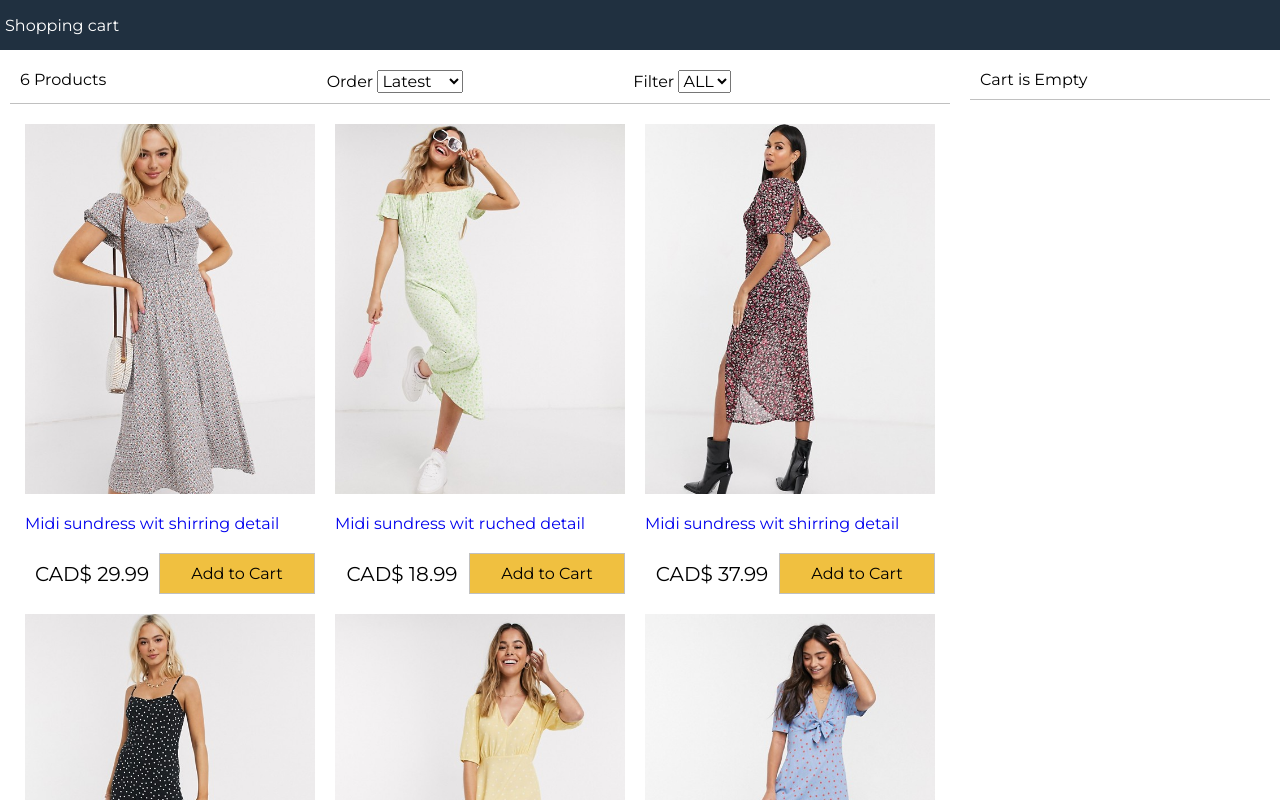
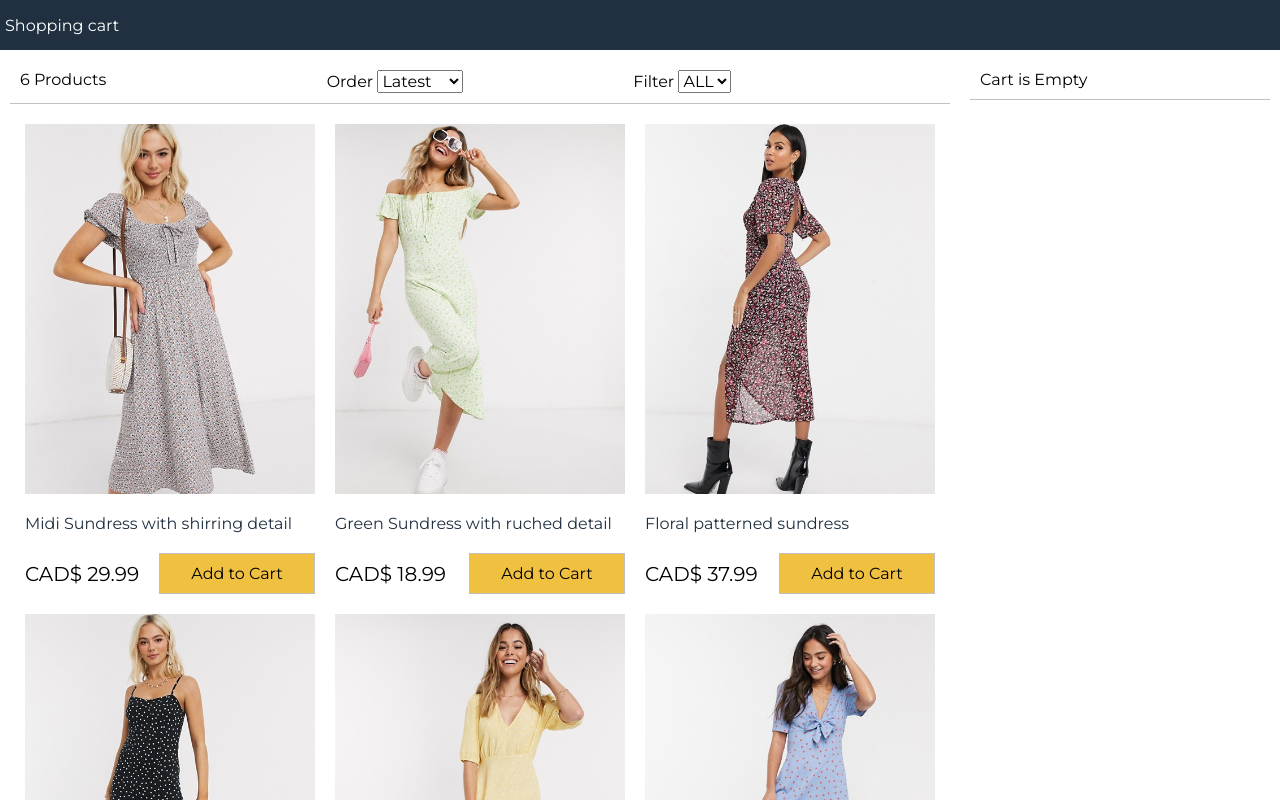
Before and after one commit to adedayosola/shopping-cart, a React (Create React App) app: page / in a window 1280 px wide. Shown: the top 800 px of the page. Built offline with nearby package versions, Linux system fonts and the light colour scheme.

Commit message:
checkout form small changes

```diff
--- a/src/data.json
+++ b/src/data.json
@@ -4,7 +4,7 @@
             "_id":"dress1",
             "title":"Dress 1",
             "image":"./images/dress1.jpg",
-            "description": "Midi sundress wit shirring detail",
+            "description": "Midi Sundress with shirring detail",
             "availableSizes":["X","L","XL","XXL"],
             "price": 29.99
         },
@@ -12,7 +12,7 @@
             "_id":"dress2",
             "title":"Dress 2",
             "image":"./images/dress2.jpg",
-            "description": "Midi sundress wit ruched detail",
+            "description": "Green Sundress with ruched detail",
             "availableSizes":["X","M","L"],
             "price": 18.99
         },
@@ -20,7 +20,7 @@
             "_id":"dress3",
             "title":"Dress3",
             "image":"./images/dress3.jpg",
-            "description": "Midi sundress wit shirring detail",
+            "description": "Floral patterned sundress",
             "availableSizes":["X","L","XL","XXL"],
             "price": 37.99
         },
@@ -28,7 +28,7 @@
             "_id":"dress4",
             "title":"Dress 4",
             "image":"./images/dress4.jpg",
-            "description": "Midi sundress wit shirring detail",
+            "description": "Black casual with white spots",
             "availableSizes":["X","L","XL","XXL"],
             "price": 59.99
         },
--- a/src/index.css
+++ b/src/index.css
@@ -24,6 +24,7 @@ body,input,select,textarea,button{
 }
 a{
   text-decoration: none;
+  color: #203040;
 }
 a:hover{
   color: #ff8000;
@@ -91,13 +92,14 @@ footer{
     justify-content: space-between;
     align-items: center;
   }
-  .product-price div,
+
   .product-price button{
     text-align: center;
     flex: 1;
   }
   .product-price div{
     font-size: 2rem;
+    flex: 1;
   }
   .button{
     padding:1rem;
```
